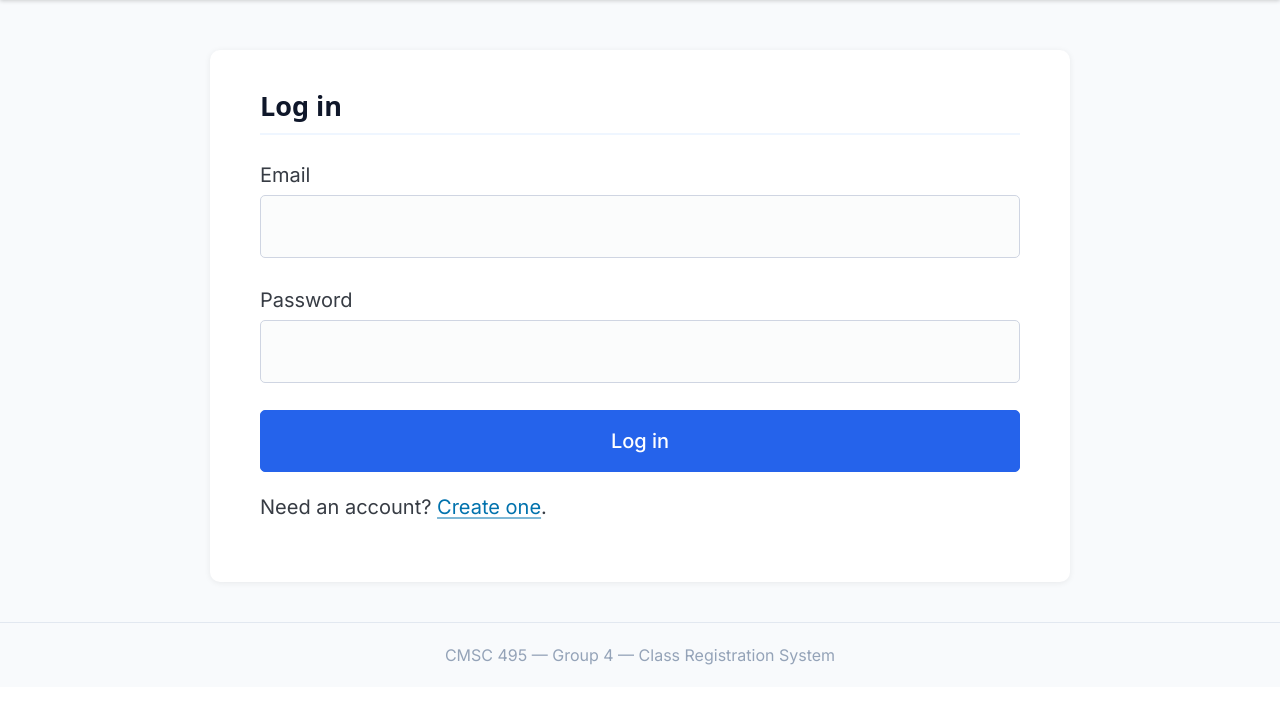
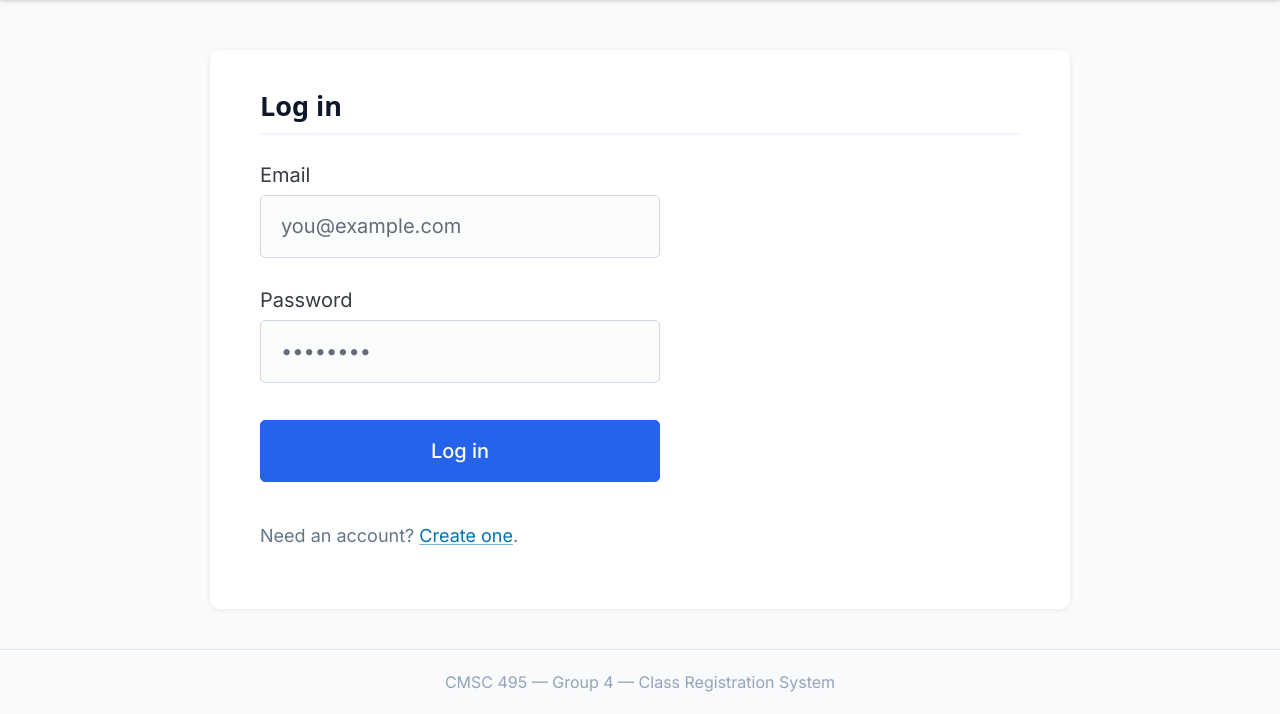
Before and after one commit to metersploit/CMSC495, a Flask app: page /login in a window 1280 px wide. Shown: the part 103-817 px from the top of the page. Before the commit the page ends 768 px from the top, so only its background shows below. Run offline with Flask 3, Linux system fonts and the light colour scheme; some libraries are stand-ins or nearby versions.

Commit message:
Enhance login form styling and structure

```diff
--- a/src/templates/login.html
+++ b/src/templates/login.html
@@ -1,18 +1,22 @@
 {% extends "base.html" %}
 {% block content %}
 <h2>Log in</h2>
-<form method="post">
+<form method="post" style="max-width: 400px;">
   <label>Email
     <input name="email" type="email" value="{{ form.get('email', '') }}"
+           placeholder="you@example.com"
            {% if errors.get('email') %}aria-invalid="true"{% endif %}>
     {% if errors.get('email') %}<small>{{ errors['email'] }}</small>{% endif %}
   </label>
   <label>Password
     <input name="password" type="password"
+           placeholder="••••••••"
            {% if errors.get('password') %}aria-invalid="true"{% endif %}>
     {% if errors.get('password') %}<small>{{ errors['password'] }}</small>{% endif %}
   </label>
-  <button type="submit">Log in</button>
+  <button type="submit" style="width: 100%; margin-top: 0.5rem;">Log in</button>
 </form>
-<p>Need an account? <a href="{{ url_for('register') }}">Create one</a>.</p>
+<p style="margin-top: 1rem; font-size: 0.9rem; color: #64748b;">
+  Need an account? <a href="{{ url_for('register') }}">Create one</a>.
+</p>
 {% endblock %}
```
